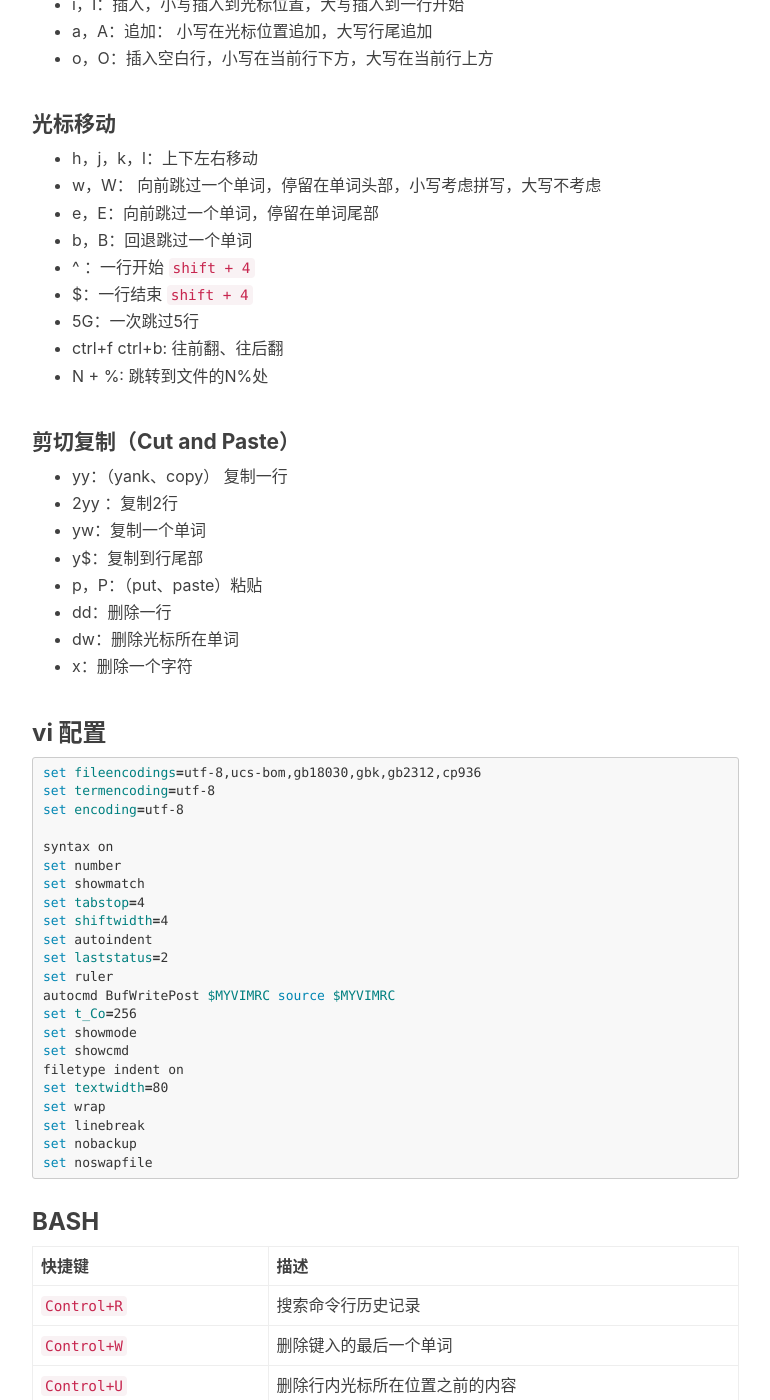
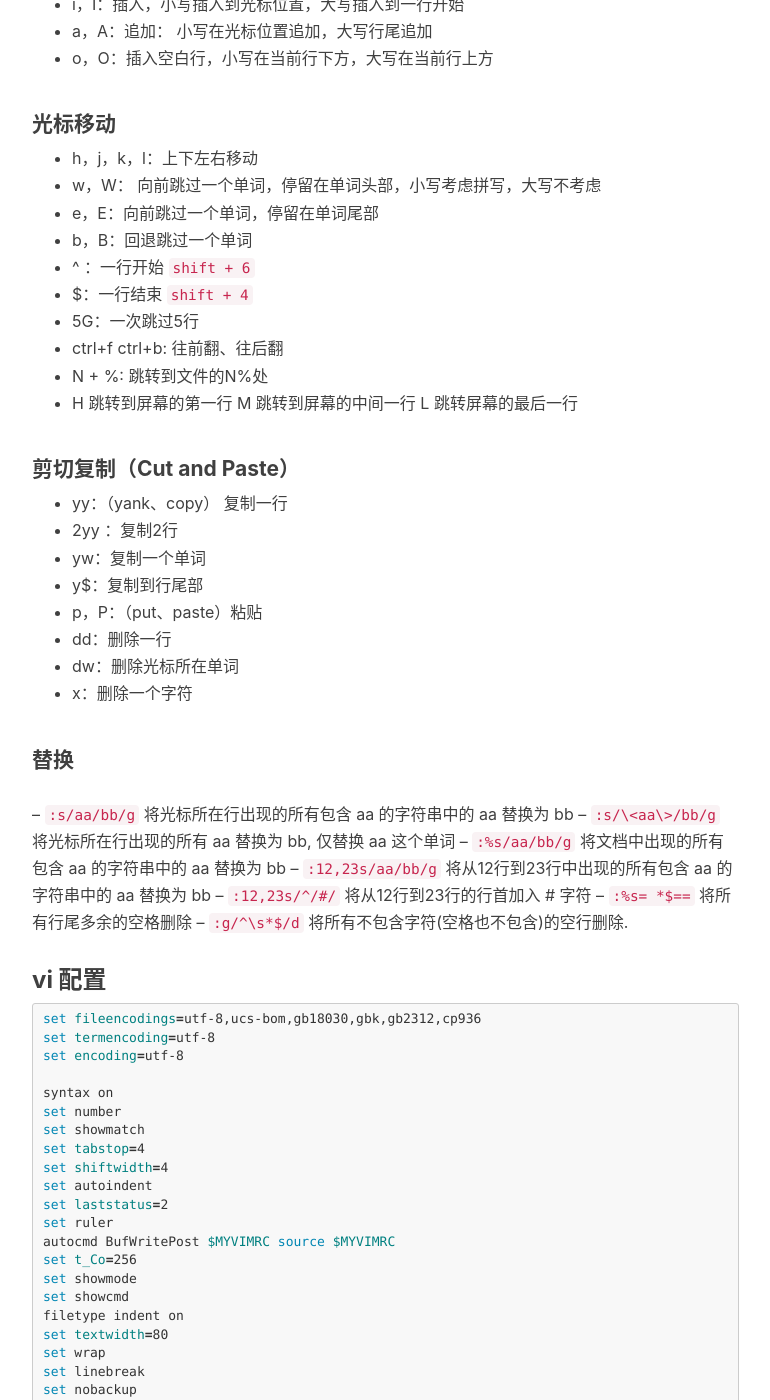
Before and after one commit to cddesire/cddesire.github.io, a Jekyll site: the page built from _posts/2017-05-14-common-tool.markdown, in a window 1280 px wide and 1400 px high, scrolled down 3587 px. Shown: the whole window, without its empty margins (233-1003 px from the left). Built offline with Jekyll 4.4.1, drawn with Linux system fonts in a browser that asks for light colours; nearby versions of some CDN libraries; comment, search, counter and statistics services are not loaded.

Commit message:
add some cmd

````diff
--- a/_posts/2017-05-14-common-cmd.markdown
+++ b/_posts/2017-05-14-common-cmd.markdown
@@ -1364,6 +1364,7 @@ git remote prune origin
 
 ##### 拉取更新子模块
 ``` sh
+git submodule add https://git.oschina.net/gaofeifps/leg.git
 git submodule update --init --recursive
 ```
 
--- a/_posts/2017-05-14-common-tool.markdown
+++ b/_posts/2017-05-14-common-tool.markdown
@@ -133,11 +133,12 @@ tags:
 -	w，W： 向前跳过一个单词，停留在单词头部，小写考虑拼写，大写不考虑
 -	e，E：向前跳过一个单词，停留在单词尾部
 -	b，B：回退跳过一个单词
--	^ ：一行开始 `shift + 4`
+-	^ ：一行开始 `shift + 6`
 -	$：一行结束 `shift + 4`
 -	5G：一次跳过5行
 -	ctrl+f ctrl+b: 往前翻、往后翻
 -	N + %: 跳转到文件的N%处
+-   H 跳转到屏幕的第一行  M 跳转到屏幕的中间一行  L 跳转屏幕的最后一行
 
 #### 剪切复制（Cut and Paste）
 -	yy：（yank、copy） 复制一行
@@ -148,6 +149,17 @@ tags:
 -	dd：删除一行
 -	dw：删除光标所在单词
 -	x：删除一个字符
+
+#### 替换
+
+-- `:s/aa/bb/g`	      将光标所在行出现的所有包含 aa 的字符串中的 aa 替换为 bb
+-- `:s/\<aa\>/bb/g`	  将光标所在行出现的所有 aa 替换为 bb, 仅替换 aa 这个单词
+-- `:%s/aa/bb/g`	  将文档中出现的所有包含 aa 的字符串中的 aa 替换为 bb
+-- `:12,23s/aa/bb/g`  将从12行到23行中出现的所有包含 aa 的字符串中的 aa 替换为 bb
+-- `:12,23s/^/#/`	  将从12行到23行的行首加入 # 字符
+-- `:%s= *$==`	      将所有行尾多余的空格删除
+-- `:g/^\s*$/d`	      将所有不包含字符(空格也不包含)的空行删除.
+
 
 ### vi 配置
 ``` shell
````
